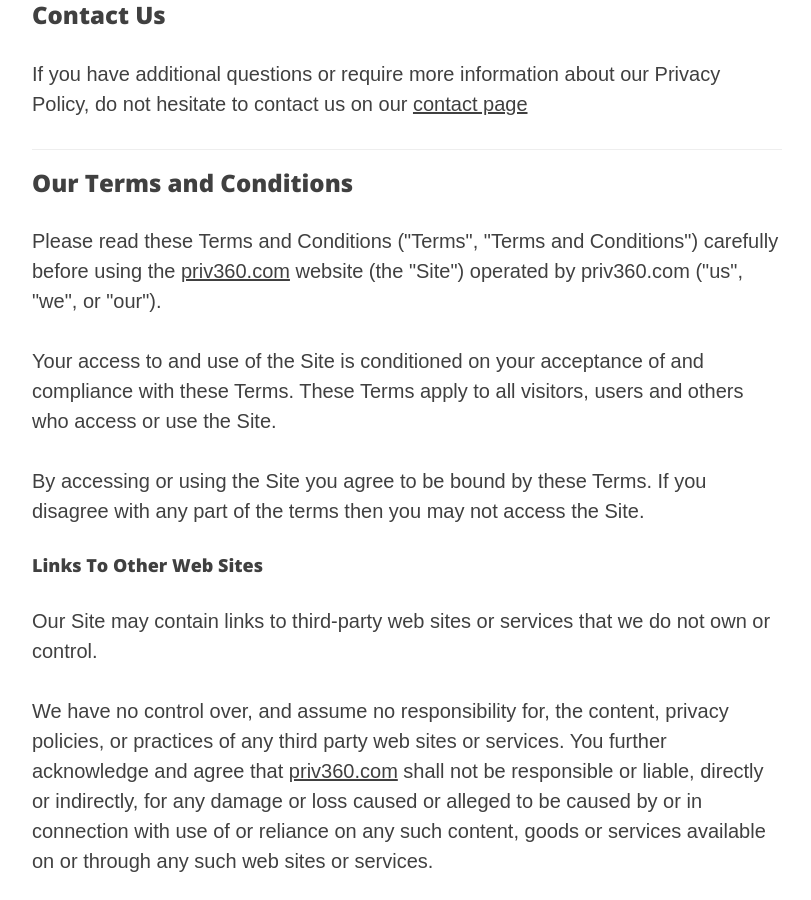
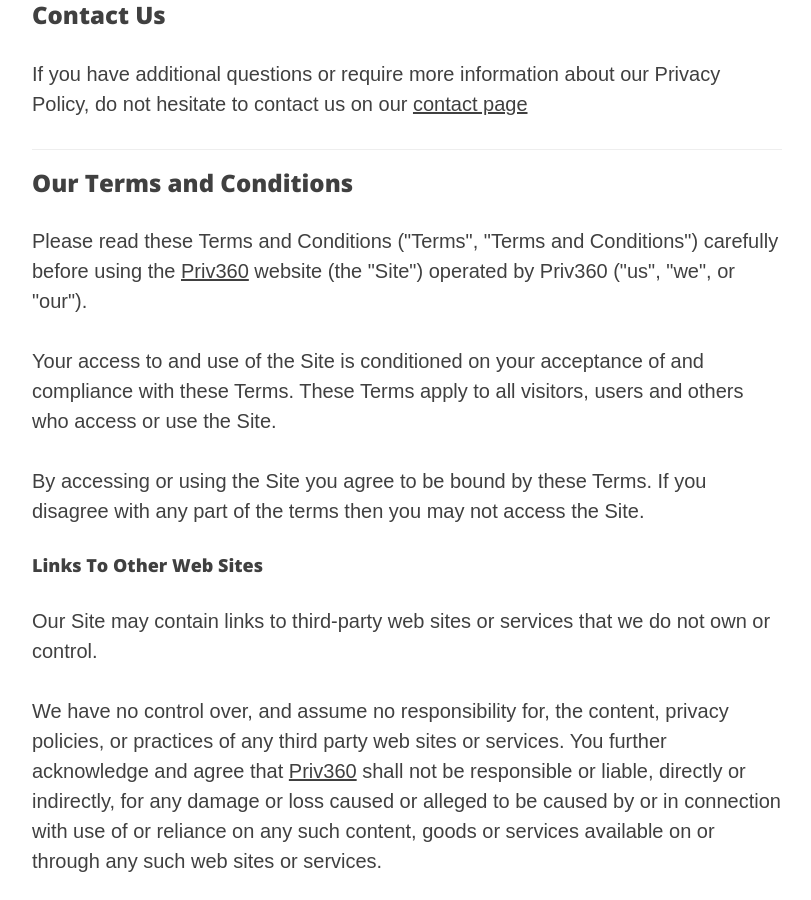
Before and after one commit to PrivWRK/services, a Jekyll site: the page built from _services/privacy-policy.md, in a window 1280 px wide and 900 px high, scrolled down 1292 px. Shown: the whole window, without its empty margins (233-1044 px from the left). Built offline with Jekyll 4.4.1, drawn with Linux system fonts in a browser that asks for light colours; nearby versions of some CDN libraries.

Commit message:
Update _config.yml 2020-11-22 v1.1

```diff
--- a/_config.yml
+++ b/_config.yml
@@ -2,7 +2,7 @@
 # Need to change to an appropriate Title sed in all setting and paraeters
 title: Services
 description: "We optimize privacy compliance, building personal data security into the fabric of your organization, fostering consumer trust, fuelling growth and innovation."
-title_name: priv360.com
+title_name: Priv360
 author: Priv360 Staff
 # Language format language_TERRITORY. Default is en_US
 lang: en_US
```
